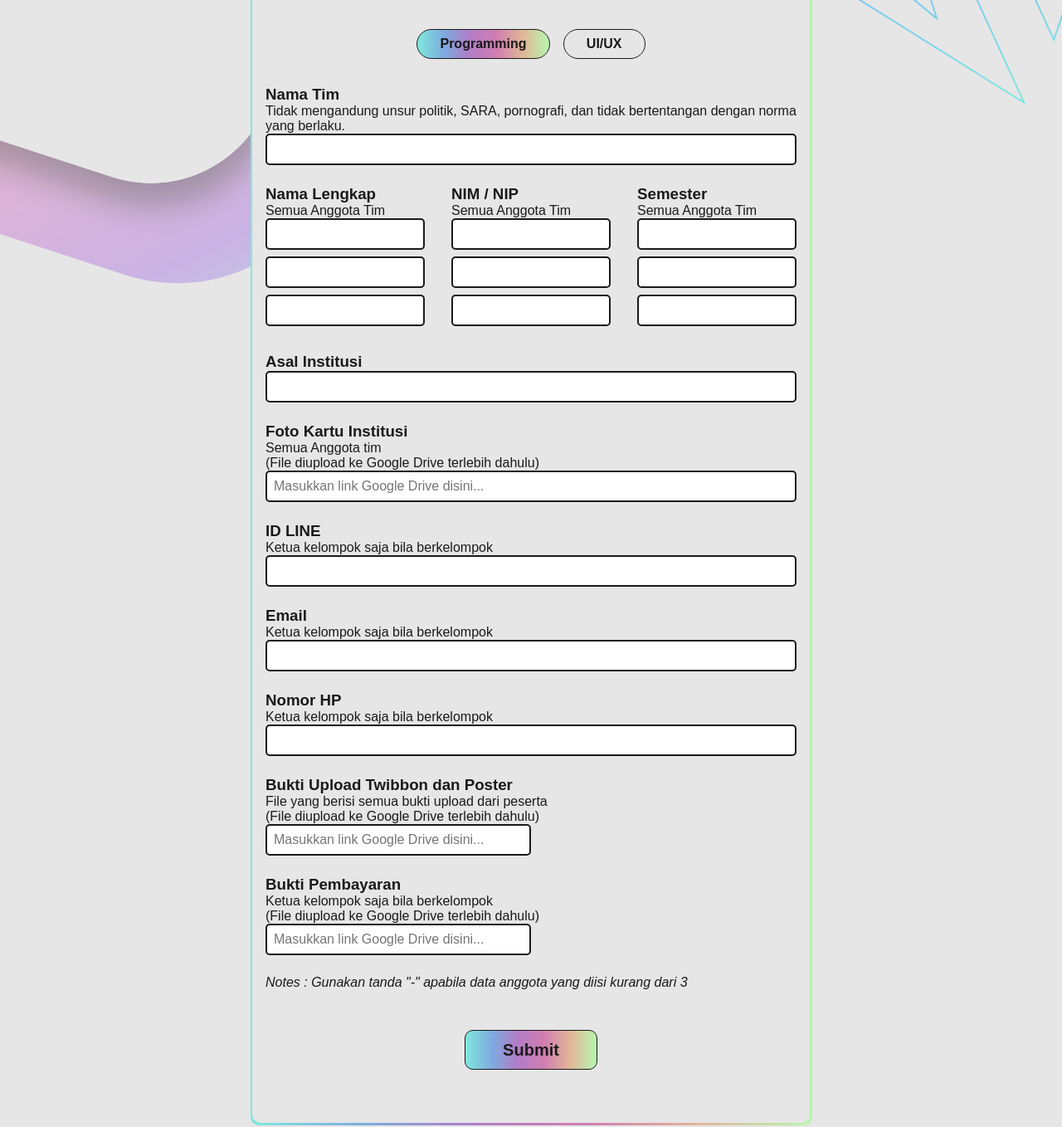
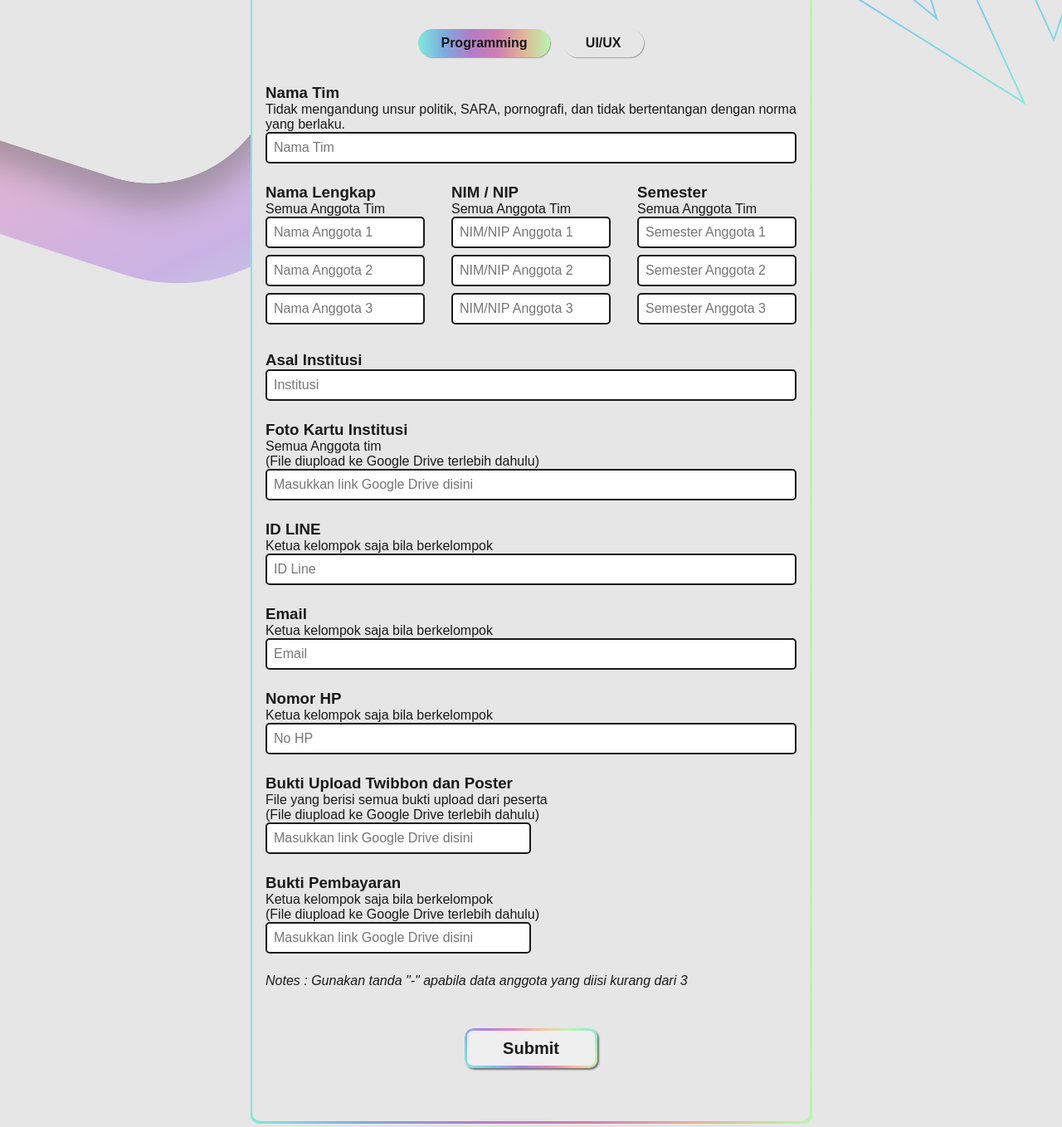
Before and after one commit to juanariviano/TechFest-2024, a plain HTML site: page pages/register/competititon.html in a window 1280 px wide. Shown: the part 256-1614 px from the top of the page at 83% size. Drawn offline with Linux system fonts and the light colour scheme; a web font is replaced by a local one.

Commit message:
update sedikit pleno

```diff
--- a/pages/register/competititon.html
+++ b/pages/register/competititon.html
@@ -72,38 +72,38 @@
             <div class="question">
                 <h3>Nama Tim</h3>
                 <p>Tidak mengandung unsur politik, SARA, pornografi, dan tidak bertentangan dengan norma yang berlaku.</p>
-                <input type="text" id="nama-tim-competition">
+                <input type="text" id="nama-tim-competition" placeholder="Nama Tim">
             </div>
 
             <div class="question-group">
                 <div class="question">
                     <h3>Nama Lengkap</h3>
                     <p>Semua Anggota Tim</p>
-                    <input type="text" id="nama1-competition">
-                    <input type="text" id="nama2-competition">
-                    <input type="text" id="nama3-competition">
+                    <input type="text" id="nama1-competition" placeholder="Nama Anggota 1">
+                    <input type="text" id="nama2-competition" placeholder="Nama Anggota 2">
+                    <input type="text" id="nama3-competition" placeholder="Nama Anggota 3">
                 </div>
 
                 <div class="question">
                     <h3>NIM / NIP</h3>
                     <p>Semua Anggota Tim</p>
-                    <input type="text" id="nim1-competition">
-                    <input type="text" id="nim2-competition">
-                    <input type="text" id="nim3-competition">
+                    <input type="text" id="nim1-competition" placeholder="NIM/NIP Anggota 1">
+                    <input type="text" id="nim2-competition" placeholder="NIM/NIP Anggota 2">
+                    <input type="text" id="nim3-competition" placeholder="NIM/NIP Anggota 3">
                 </div>
 
                 <div class="question">
                     <h3>Semester</h3>
                     <p>Semua Anggota Tim</p>
-                    <input type="text" id="semester1-competition">
-                    <input type="text" id="semester2-competition">
-                    <input type="text" id="semester3-competition">
+                    <input type="text" id="semester1-competition" placeholder="Semester Anggota 1">
+                    <input type="text" id="semester2-competition" placeholder="Semester Anggota 2">
+                    <input type="text" id="semester3-competition" placeholder="Semester Anggota 3">
                 </div>
             </div>
 
             <div class="question">
                 <h3>Asal Institusi</h3>
-                <input type="text" id="institusi-competition">
+                <input type="text" id="institusi-competition" placeholder="Institusi">
             </div>
 
 
@@ -111,25 +111,25 @@
                 <h3>Foto Kartu Institusi</h3>
                 <p>Semua Anggota tim <br>
                     (File diupload ke Google Drive terlebih dahulu) </p>
-                <input type="text" id="kartu-competition" placeholder="Masukkan link Google Drive disini...">
+                <input type="text" id="kartu-competition" placeholder="Masukkan link Google Drive disini">
             </div>
 
             <div class="question">
                 <h3>ID LINE</h3>
                 <p>Ketua kelompok saja bila berkelompok</p>
-                <input type="text" id="line-competition">
+                <input type="text" id="line-competition" placeholder="ID Line">
             </div>
 
             <div class="question">
                 <h3>Email</h3>
                 <p>Ketua kelompok saja bila berkelompok</p>
-                <input type="text" id="email-competition">
+                <input type="text" id="email-competition" placeholder="Email">
             </div>
 
             <div class="question">
                 <h3>Nomor HP</h3>
                 <p>Ketua kelompok saja bila berkelompok</p>
-                <input type="text" id="no-competition">
+                <input type="text" id="no-competition" placeholder="No HP">
             </div>
 
             <div class="question">
@@ -137,14 +137,14 @@
                 <p>File yang berisi semua bukti upload dari peserta <br>
                     (File diupload ke Google Drive terlebih dahulu)
                 </p>
-                <input class="short" type="text" id="twibbon-competition" placeholder="Masukkan link Google Drive disini...">
+                <input class="short" type="text" id="twibbon-competition" placeholder="Masukkan link Google Drive disini">
             </div>
 
             <div class="question">
                 <h3>Bukti Pembayaran</h3>
                 <p>Ketua kelompok saja bila berkelompok <br>
                     (File diupload ke Google Drive terlebih dahulu)</p>
-                <input class="short" type="text" id="bayar-competition" placeholder="Masukkan link Google Drive disini...">
+                <input class="short" type="text" id="bayar-competition" placeholder="Masukkan link Google Drive disini">
             </div>
 
             <div class="button-group button-group-competition">
--- a/style.css
+++ b/style.css
@@ -190,6 +190,7 @@ button {
 .navbar-active {
   background: linear-gradient(45deg, #80E8DD, #7CC2F6, #AF81E4, #E784BA, #F9C1A0, #B7F6AF, #80E8DD);
   border-radius: 100px;
+  box-shadow: 1px 1px 1px rgba(0,0,0,0.3);
 }
 
 nav {
@@ -234,6 +235,13 @@ nav .hamburger, nav .close {
 nav .close {
   margin-top: 1.5rem;
 }
+
+nav .item-wrapper ul li:hover {
+  color: white;
+  text-shadow: 2px 2px 2px rgba(0, 0, 0, 0.5);
+  transition: 0.3s ease;
+}
+
 @media (min-width: 320px) {
   nav {
     padding: 0 2rem;
@@ -257,6 +265,7 @@ nav .close {
 @media (max-width: 1130px) {
   .navbar-active{
     background: none;
+    box-shadow: none;
   }
 
   nav .hamburger, nav .close {
@@ -703,6 +712,7 @@ footer .bottom .right .logo img {
   border-radius: 10px;
   border: none;
   margin: 3rem auto;
+  font-weight: bold;
 }
 .hero-techtalk button::before {
   content: "";
@@ -904,14 +914,15 @@ footer .bottom .right .logo img {
   padding: 0.5rem 1.7rem;
   border-radius: 100px;
   cursor: pointer;
-  border-style: solid;
-  border-width: 1.5px;
+  /* border-style: solid; */
+  /* border-width: 1.5px; */
+  box-shadow: 1px 1px 1px rgba(0,0,0,0.3);
 }
 
 .register form button {
   display: block;
 }
-.register form .submit {
+/* .register form .submit {
   position: relative;
   background-image: var(--gradient-horizontal);
   color: var(--color-text);
@@ -924,9 +935,41 @@ footer .bottom .right .logo img {
   font-weight: bold;
   border-style: solid;
   /* border-image: linear-gradient(#AF81E4, #E784BA) 10; */
-  /* border-color: -moz-linear-gradient(top, #fff, #fff); */
+  /* border-color: linear-gradient(45deg, #80E8DD, #7CC2F6, #AF81E4, #E784BA, #F9C1A0, #B7F6AF, #80E8DD);
   border-width: 1.5px;
-}
+} */
+
+.register form .submit {
+  position: relative;
+  /* background-image: var(--gradient-horizontal); */
+  color: var(--color-text);
+  width: 10rem;
+  height: 3rem;
+  font-size: var(--font-size-l);
+  border-radius: 10px;
+  border: none;
+  margin: 3rem auto;
+  font-weight: bold;
+  overflow: hidden;
+  z-index: 1;
+  box-shadow: 2px 2px 2px rgba(0, 0, 0, 0.5);
+}
+
+.register form .submit::before {
+  content: '';
+  position: absolute;
+  top: 0; left: 0; right: 0; bottom: 0;
+  border-radius: 10px; /* Sama dengan border-radius dari tombol */
+  padding: 3px; /* Lebar border */
+  background: linear-gradient(45deg, #80E8DD, #7CC2F6, #AF81E4, #E784BA, #F9C1A0, #B7F6AF, #80E8DD);
+  -webkit-mask:
+    linear-gradient(#fff 0 0) content-box,
+    linear-gradient(#fff 0 0);
+  -webkit-mask-composite: xor;
+  mask-composite: exclude; /* Untuk Firefox */
+  z-index: -1;
+}
+
 
 .description-competition .img-wrapper {
   margin: 5rem auto;
@@ -1401,6 +1444,7 @@ footer .bottom .right .logo img {
   border-radius: 10px;
   border: none;
   margin: 1rem auto;
+  font-weight: bold;
 }
 .hero-competition button::before {
   content: "";
```
Also changed, not shown: pages/register/techtalk.html (+6 -6 lines).
